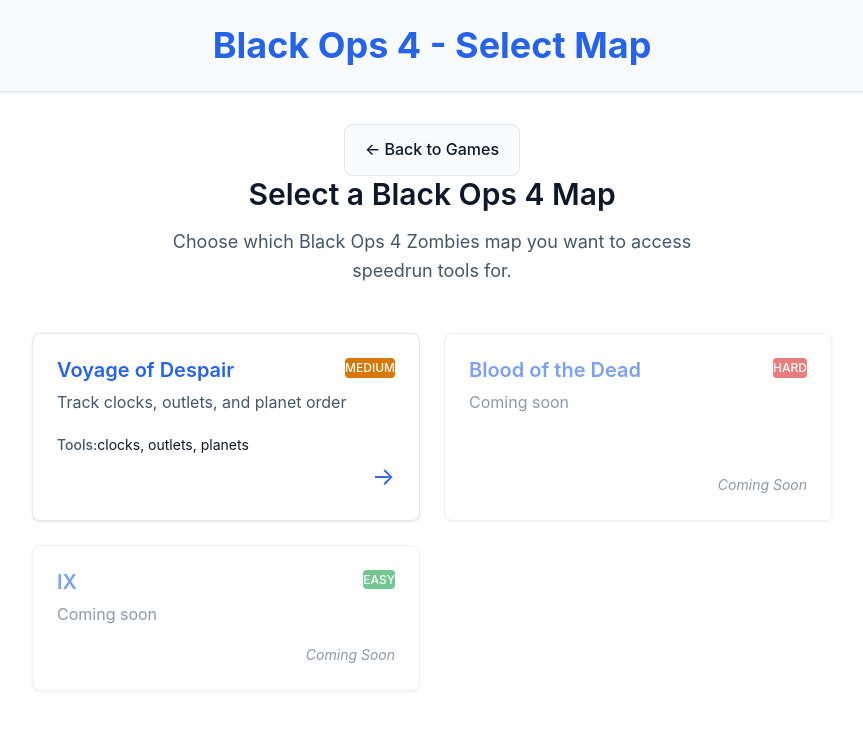
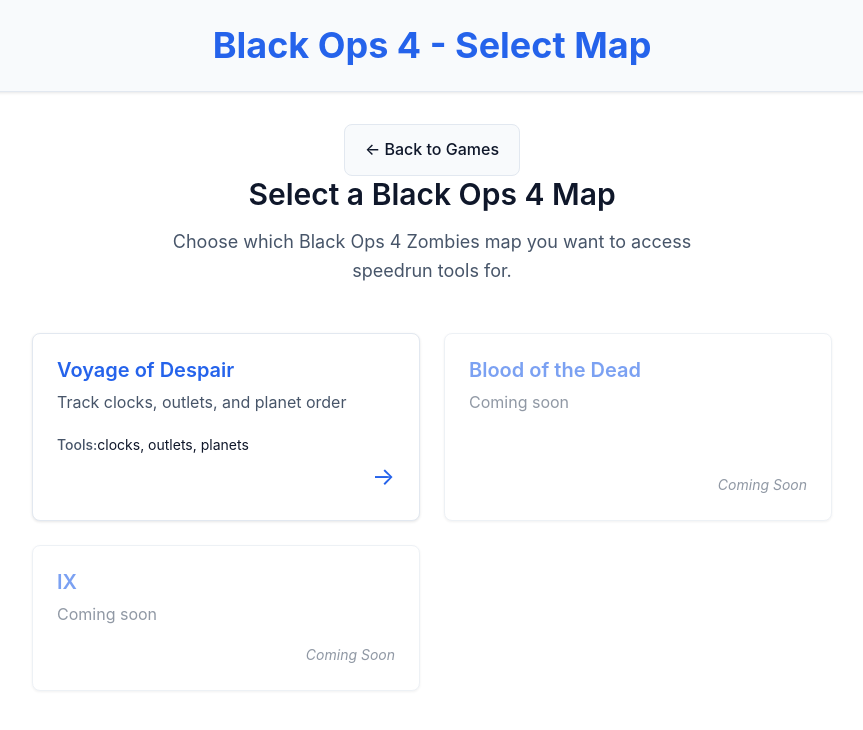
Before and after one commit to ocripps24/bo4-sr-helper, a React (Vite) app: page /bo4 in a window 1280 px wide. Shown: the top 730 px of the page, without its empty margins (208-1071 px from the left). Built offline with nearby package versions, Linux system fonts and the light colour scheme.

Commit message:
Remove map difficulty labels

```diff
--- a/src/components/MapSelection.jsx
+++ b/src/components/MapSelection.jsx
@@ -56,11 +56,6 @@
 								<div className="map-card-content">
 									<div className="map-card-header">
 										<h3 className="map-card-title">{map.name}</h3>
-										{map.difficulty && (
-											<span className={`map-card-difficulty ${map.difficulty}`}>
-												{map.difficulty}
-											</span>
-										)}
 									</div>
 									<p className="map-card-description">{map.description}</p>
 									{map.tools && map.tools.length > 0 && (
@@ -76,11 +71,6 @@
 							<div className="map-card-content">
 								<div className="map-card-header">
 									<h3 className="map-card-title">{map.name}</h3>
-									{map.difficulty && (
-										<span className={`map-card-difficulty ${map.difficulty}`}>
-											{map.difficulty}
-										</span>
-									)}
 								</div>
 								<p className="map-card-description">{map.description}</p>
 								<div className="map-card-status">Coming Soon</div>
```
